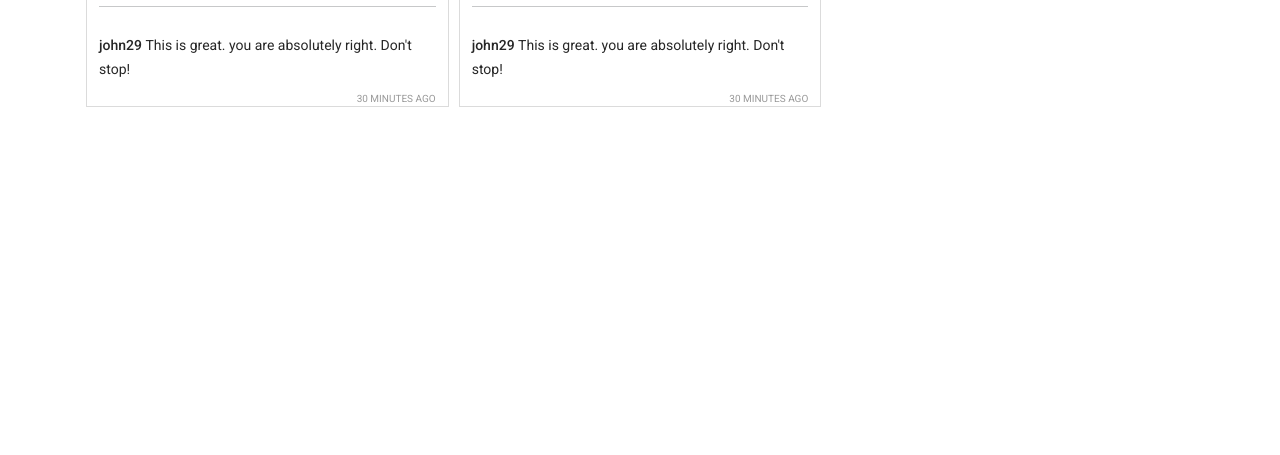
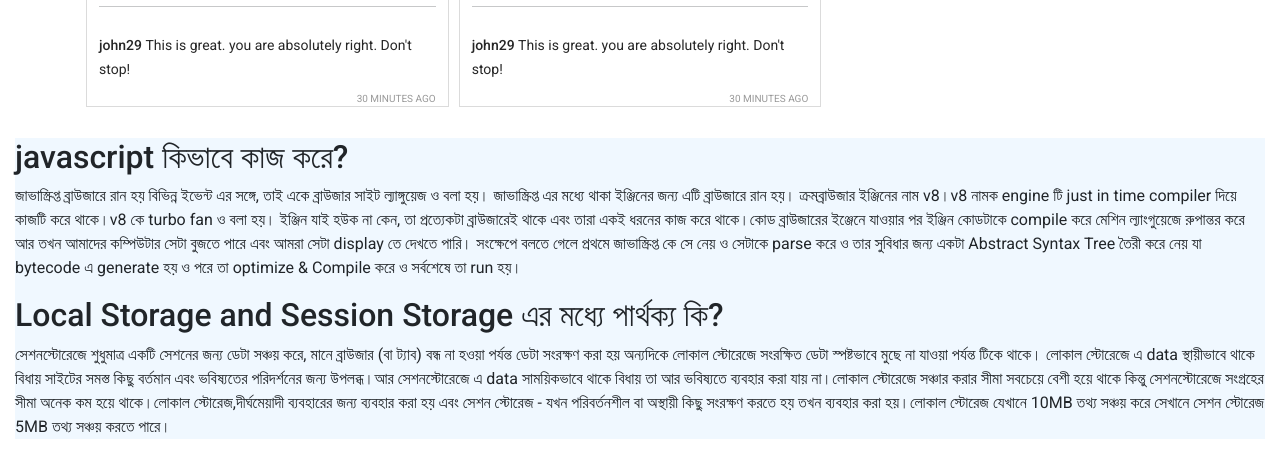
Before and after one commit to rana135/insta-sohor, a plain HTML site: page index.html in a window 1280 px wide. Shown: the part 1425-1880 px from the top of the page. Before the commit the page ends 1556 px from the top, so only its background shows below. Drawn offline with nearby package versions, Linux system fonts and the light colour scheme.

Commit message:
question first solve

```diff
--- a/css/style.css
+++ b/css/style.css
@@ -244,6 +244,10 @@ img {
 #reported{
   display: none;
 }
+.question-ans{
+  margin:15px;
+  background-color: aliceblue;
+}
 
 @media only screen and (max-width: 992px) {
   #posts {
--- a/index.html
+++ b/index.html
@@ -77,8 +77,19 @@
                 <h1>Reported posts</h1>
             </div>
         </main>
-        <section>
-            <h2></h2>
+        <section class="question-ans">
+            <h2>javascript কিভাবে কাজ করে?</h2>
+            <p>জাভাস্ক্রিপ্ত ব্রাউজারে রান হয় বিভিন্ন ইভেন্ট এর সঙ্গে, তাই একে ব্রাউজার সাইট ল্যাঙ্গুয়েজ ও বলা হয়।
+                জাভাস্ক্রিপ্ত এর মধ্যে থাকা ইঞ্জিনের জন্য এটি ব্রাউজারে রান হয়। ক্রমব্রাউজার ইঞ্জিনের নাম v8।v8 নামক engine টি just in time compiler দিয়ে কাজটি করে থাকে।v8 কে turbo fan ও বলা হয়।
+                ইঞ্জিন যাই হউক না কেন, তা প্রত্যেকটা ব্রাউজারেই থাকে এবং তারা একই ধরনের কাজ করে থাকে।কোড ব্রাউজারের ইঞ্জেনে যাওয়ার পর ইঞ্জিন কোডটাকে compile করে মেশিন ল্যাংগুয়েজে রুপান্তর করে আর তখন আমাদের কম্পিউটার সেটা বুজতে পারে এবং আমরা সেটা display তে দেখতে পারি। সংক্ষেপে বলতে গেলে প্রথমে জাভাস্ক্রিপ্ত কে সে নেয় ও সেটাকে parse করে ও তার সুবিধার জন্য একটা Abstract Syntax Tree তৈরী করে নেয় যা bytecode এ generate হয় ও পরে তা optimize & Compile করে ও সর্বশেষে তা run হয়।
+                </p>
+
+            <h2>Local Storage and Session Storage এর মধ্যে পার্থক্য কি?</h2>
+            <p>
+                সেশনস্টোরেজে শুধুমাত্র একটি সেশনের জন্য ডেটা সঞ্চয় করে, মানে ব্রাউজার (বা ট্যাব) বন্ধ না হওয়া পর্যন্ত ডেটা সংরক্ষণ করা হয় অন্যদিকে লোকাল স্টোরেজে সংরক্ষিত ডেটা স্পষ্টভাবে মুছে না যাওয়া পর্যন্ত টিকে থাকে।
+                লোকাল স্টোরেজে এ data স্থায়ীভাবে থাকে বিধায় সাইটের সমস্ত কিছু বর্তমান এবং ভবিষ্যতের পরিদর্শনের জন্য উপলব্ধ।আর সেশনস্টোরেজে  এ data সাময়িকভাবে থাকে বিধায় তা আর ভবিষ্যতে ব্যবহার করা যায় না।লোকাল স্টোরেজে সঞ্চার করার সীমা সবচেয়ে বেশী হয়ে থাকে কিন্তু সেশনস্টোরেজে সংগ্রহের সীমা অনেক কম হয়ে থাকে।লোকাল স্টোরেজ,দীর্ঘমেয়াদী ব্যবহারের জন্য ব্যবহার করা হয় এবং
+                সেশন স্টোরেজ - যখন পরিবর্তনশীল বা অস্থায়ী কিছু সংরক্ষণ করতে হয় তখন ব্যবহার করা হয়।লোকাল স্টোরেজ যেখানে 10MB তথ্য সঞ্চয় করে সেখানে সেশন স্টোরেজ 5MB তথ্য সঞ্চয় করতে পারে।
+                </p>
         </section>
         <footer></footer>
 
```
